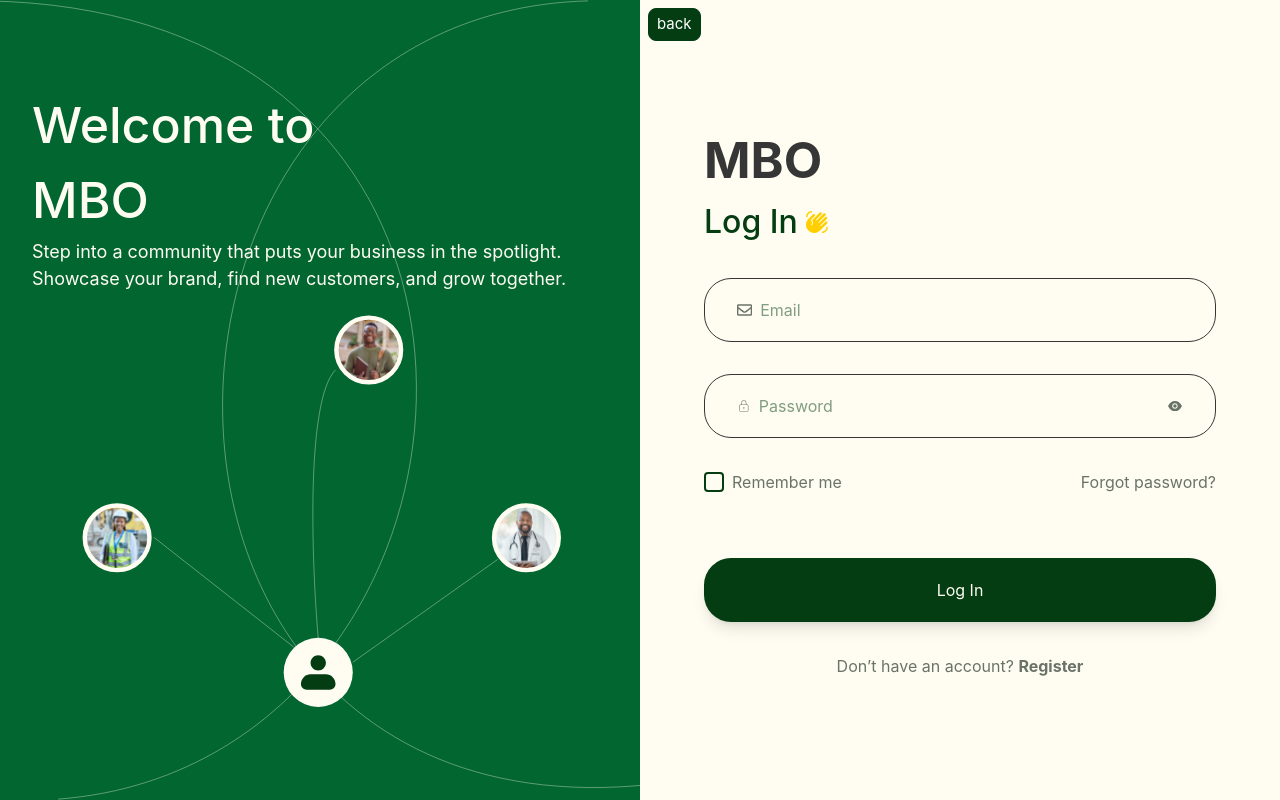
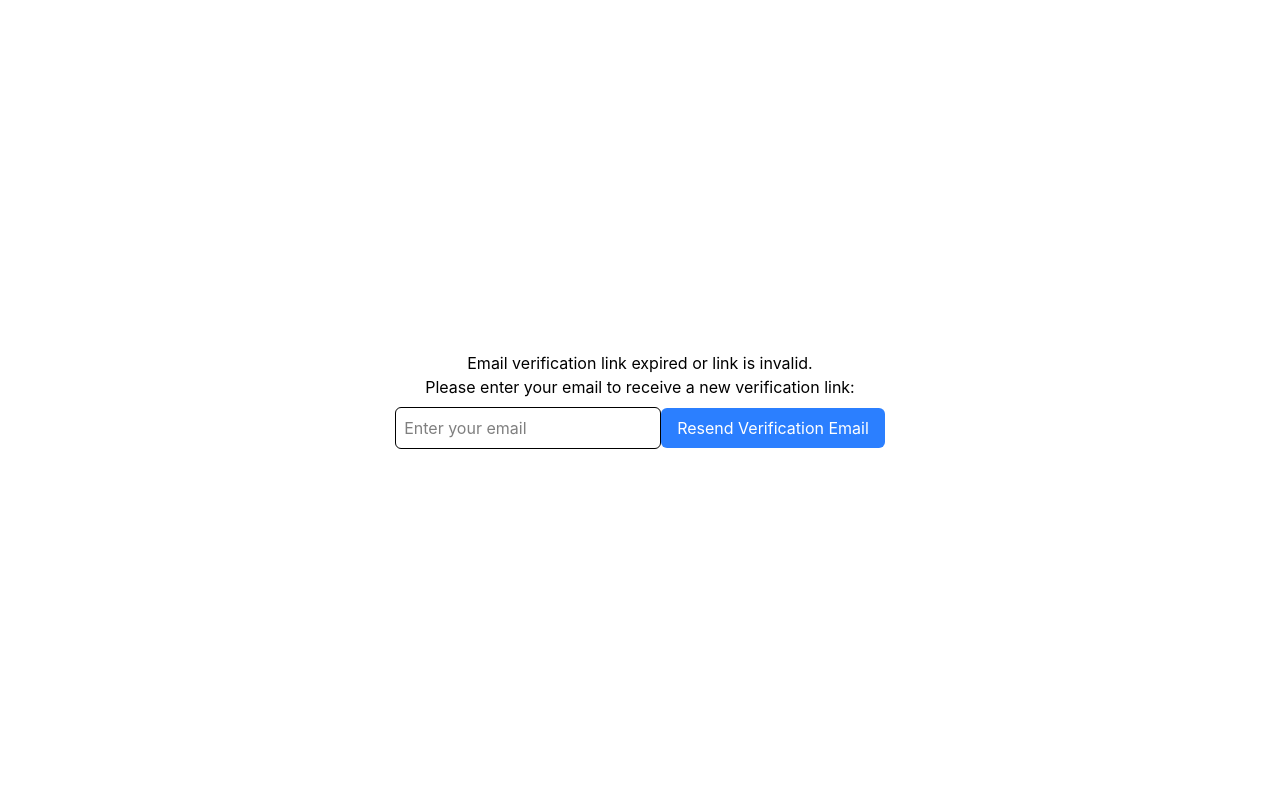
Before and after one commit to ChrisRoyalty/MBO, a React (Vite) app: page /verify-email in a window 1280 px wide. Before the commit this address led to /login. Built offline with nearby package versions, Linux system fonts and the light colour scheme.

Commit message:
my changes to verify email

```diff
--- a/src/pages/BusinessProfile.jsx
+++ b/src/pages/BusinessProfile.jsx
@@ -92,7 +92,6 @@ const categories = [
   },
   {
     name: "Trades and Maintenance",
-    examples: ["Plumbing", "Electricians", "Landscaping", ""],
     examples: [
       "Plumbing",
       "Electricians",
--- a/src/pages/Login.jsx
+++ b/src/pages/Login.jsx
@@ -28,7 +28,7 @@ const Login = () => {
 
     try {
       const response = await axios.post(
-        "https://mbo.bookbank.com.ng/member/login",
+        "http://localhost:3000/member/login",
         { email, password }
       );
 
--- a/src/pages/Signup.jsx
+++ b/src/pages/Signup.jsx
@@ -38,7 +38,7 @@ const Signup = () => {
     setLoading(true);
     try {
       const response = await axios.post(
-        "https://mbo.bookbank.com.ng/member/sign-up",
+        "http://localhost:3000/member/sign-up",
         formData
       );
       toast.success(
--- a/src/pages/VerifyEmail.jsx
+++ b/src/pages/VerifyEmail.jsx
@@ -8,38 +8,75 @@ const VerifyEmail = () => {
   const [searchParams] = useSearchParams();
   const token = searchParams.get("token"); // Get token from URL
   const [isVerifying, setIsVerifying] = useState(true);
+  const [verificationFailed, setVerificationFailed] = useState(false); // New state
+  const [email, setEmail] = useState(""); //
 
   useEffect(() => {
     if (!token) {
       toast.error("Invalid verification link.");
-      navigate("/login");
+      setVerificationFailed(true);
+      setIsVerifying(false);
       return;
     }
 
     axios
-      .post("https://mbo.bookbank.com.ng/member/verify-email", { token })
+    .get(`http://localhost:3000/member/verify-email?token=${token}`)
       .then((response) => {
         toast.success(response.data.message || "Email verified successfully!");
-        setTimeout(() => navigate("/login"), 1000); // Redirect after 2s
+        setTimeout(() => navigate("/subscribe"), 1000); // Redirect after 1s
       })
       .catch((error) => {
         toast.error(error.response?.data?.error || "Verification failed.");
-        navigate("/login");
+        setVerificationFailed(true);
       })
       .finally(() => {
         setIsVerifying(false);
       });
   }, [token, navigate]);
 
+  const handleResendVerification = () => {
+    if (!email) {
+      toast.error("Please enter your email.");
+      return;
+    }
+    axios
+    .post("http://localhost:3000/member/resend-verification", { email })
+    .then(() => {
+      toast.success("Verification email resent. Check your inbox.");
+    })
+    .catch(() => {
+      toast.error("Failed to resend verification email.");
+    });
+};
+
+
+
 return (
-    <div className="w-full h-screen flex justify-center items-center">
+  <div className="w-full h-screen flex flex-col justify-center items-center">
     {isVerifying ? (
       <p>Verifying your email...</p>
+    ) : verificationFailed ? (
+      <div className="text-center">
+        <p>Email verification link expired or link is invalid.</p>
+        <p>Please enter your email to receive a new verification link:</p>
+        <input
+          type="email"
+          placeholder="Enter your email"
+          value={email}
+          onChange={(e) => setEmail(e.target.value)}
+          className="border p-2 rounded-md mt-2"
+        />
+        <button
+          onClick={handleResendVerification}
+          className="bg-blue-500 text-white px-4 py-2 rounded-md mt-2"
+        >
+          Resend Verification Email
+        </button>
+      </div>
     ) : (
       <p>Redirecting to login...</p>
     )}
   </div>
 );
 };
-
 export default VerifyEmail;
```
Also changed, not shown: package.json (+13 -1 lines), 1 other file (tests, documents, lock files or other folders). Lines whose indentation alone changed are shown as unchanged.
